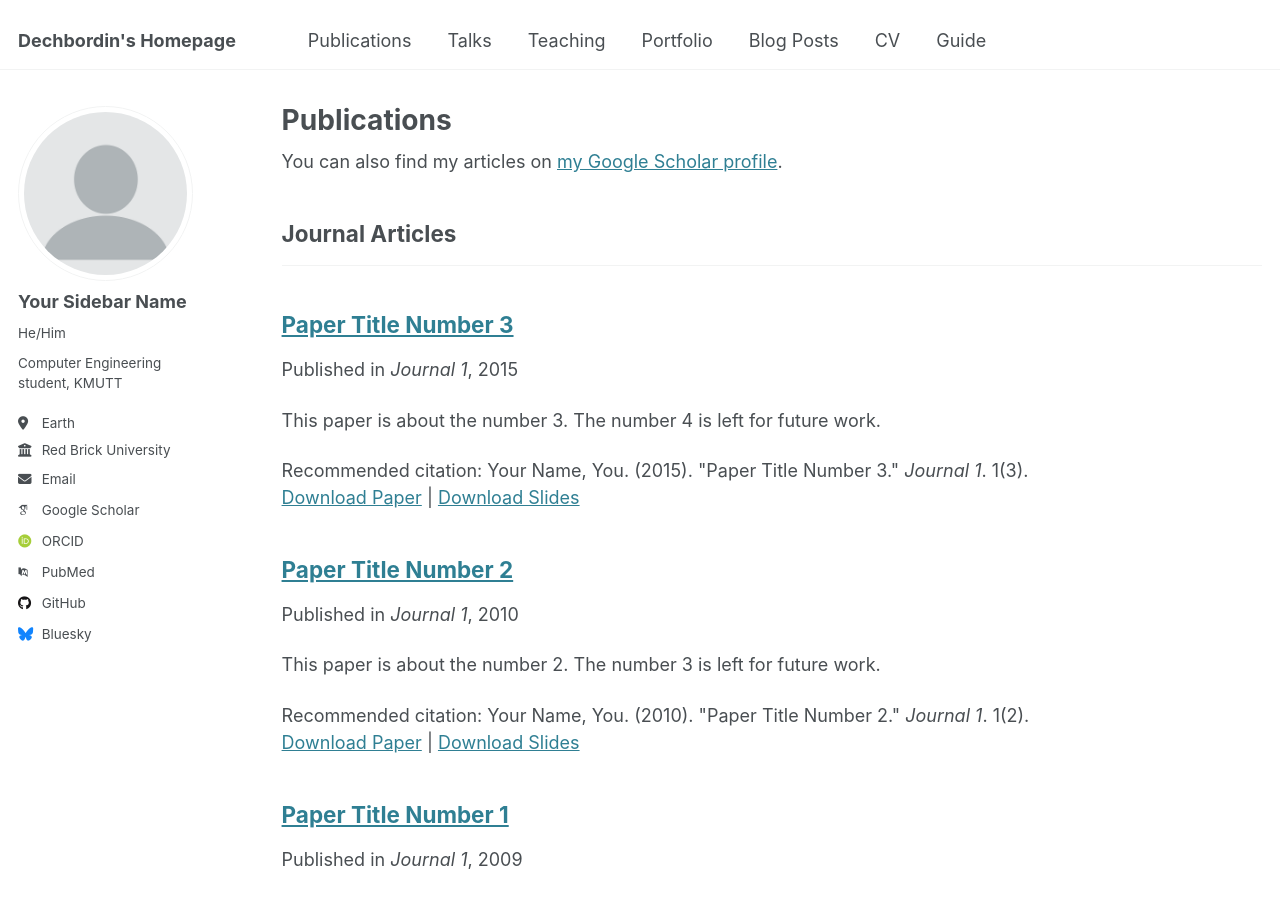
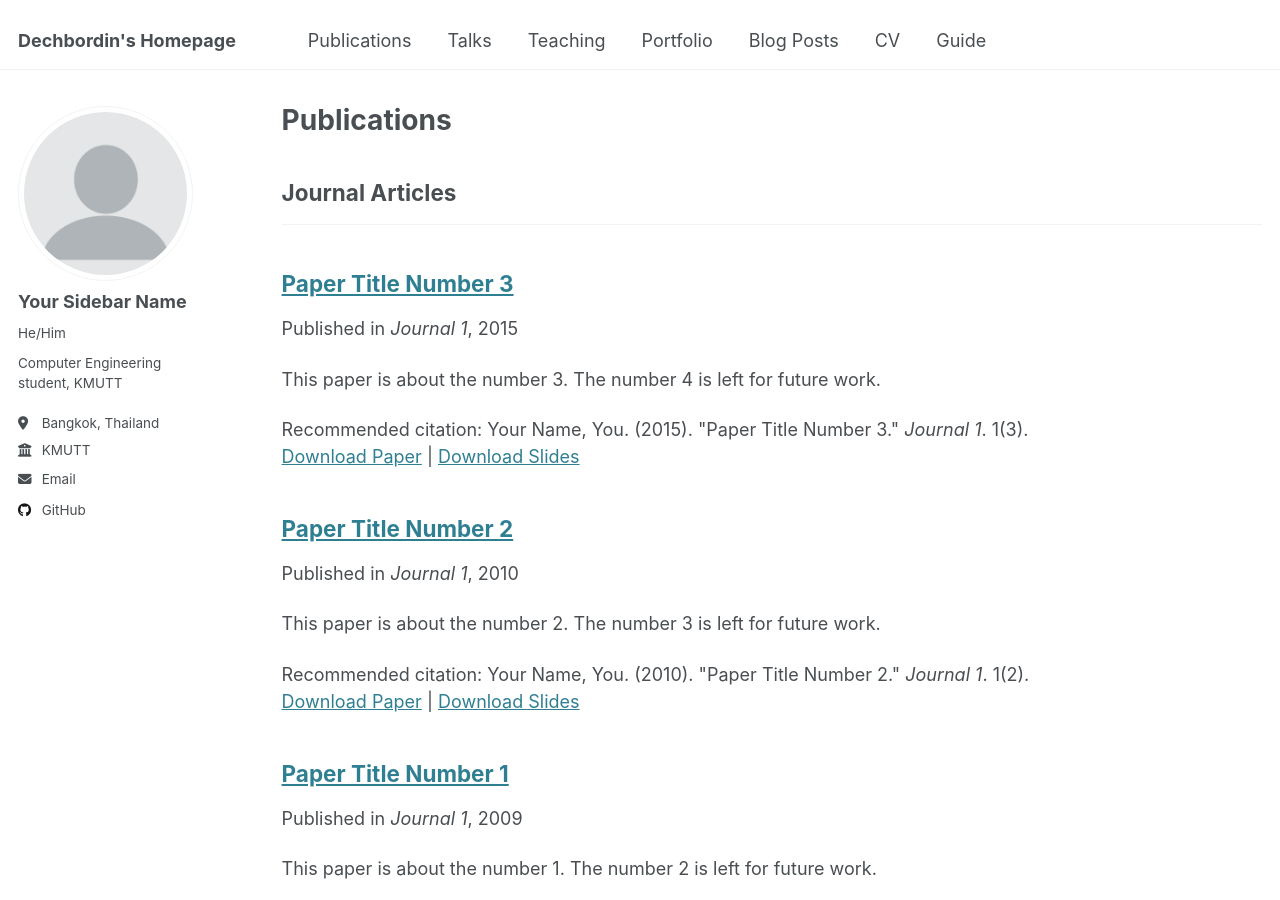
Before and after one commit to Galaxiiz7/Galaxiiz7.github.io, a Jekyll site: the page built from _pages/publications.html, in a window 1280 px wide and 900 px high. Built offline with Jekyll 4.4.1, drawn with Linux system fonts in a browser that asks for light colours; some web fonts are replaced; part of the change alters nothing that is shown.

Commit message:
Update _config.yml

```diff
--- a/_config.yml
+++ b/_config.yml
@@ -26,31 +26,16 @@ author:
   name             : "Your Sidebar Name"
   pronouns         : "He/Him"
   bio              : "Computer Engineering student, KMUTT"
-  location         : "Earth"
-  employer         : "Red Brick University"
+  location         : "Bangkok, Thailand"
+  employer         : "KMUTT"
   uri              : # URL
-  email            : "none@example.org"
-
-  # Academic websites
-  arxiv            : # URL - Update with the correct link to your profile
-  googlescholar    : "https://scholar.google.com/citations?user=PS_CX0AAAAAJ"
-  impactstory      : # URL
-  orcid            : "http://orcid.org/yourorcidurl"
-  semantic         : # URL
-  pubmed           : "https://www.ncbi.nlm.nih.gov/pubmed/?term=john+snow"
-  researchgate     : # URL
-  scopus           : # URL
+  email            : "earth_tmc@hotmail.com"
 
   # Repositories and software development
-  bitbucket        : # Username - Update with your username on the site
-  codepen          : # Username
-  dribbble         : # Username
   github           : "academicpages"
-  kaggle           : # Username
-  stackoverflow    : # User number or user number and name (i.e., use "1" or "1/jeff-atwood")
 
   # Social media
-  bluesky          : "bsky.app" # Replace this with you Bluesky username
+  bluesky          : # Replace this with you Bluesky username
   facebook         : # Username
   flickr           : # Username
   foursquare       : # Username
```
